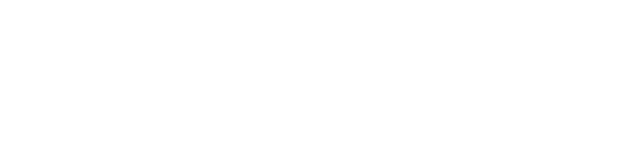
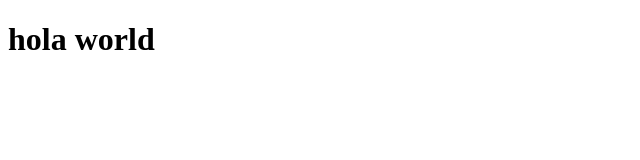
Before and after one commit to Skillkat/Continue-integration, a plain HTML site: page index.html in a window 1280 px wide. Shown: the whole page, without its empty margins (0-640 px from the left). Drawn offline with Linux system fonts and the light colour scheme.

Commit message:
prueba CI/D

```diff
--- a/index.html
+++ b/index.html
@@ -9,7 +9,7 @@
         <link rel="stylesheet" href="">
     </head>
     <body>
-
+        <h1>hola world</h1>
 
         <script src="" async defer></script>
     </body>
```
Also changed, not shown: 1 other file.
